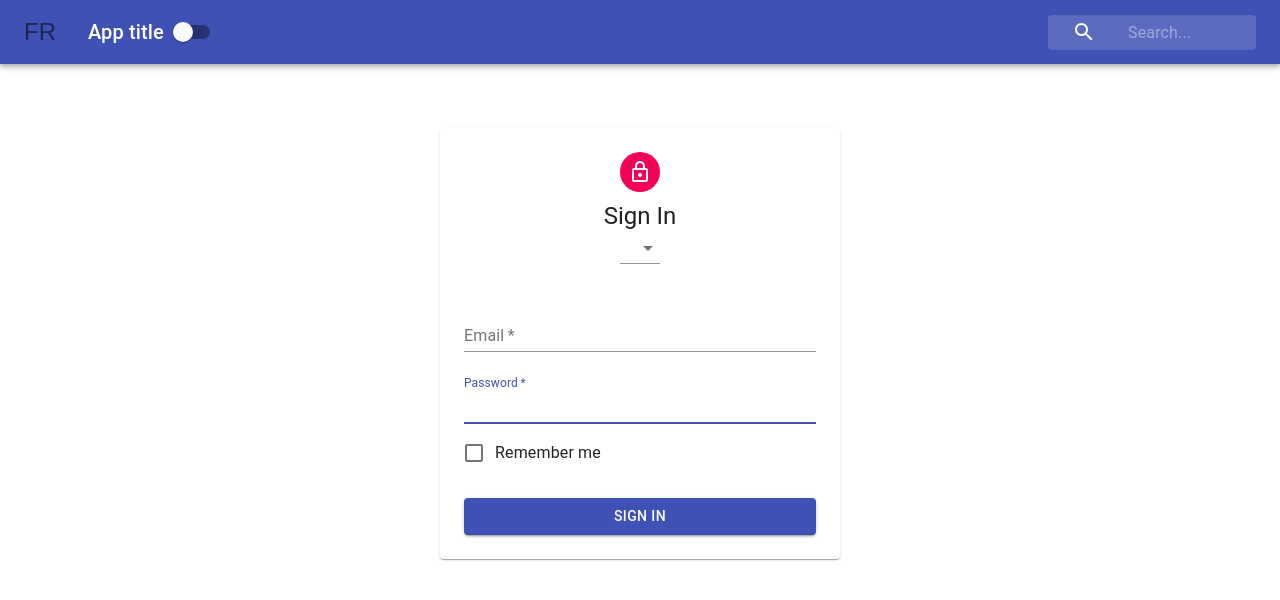
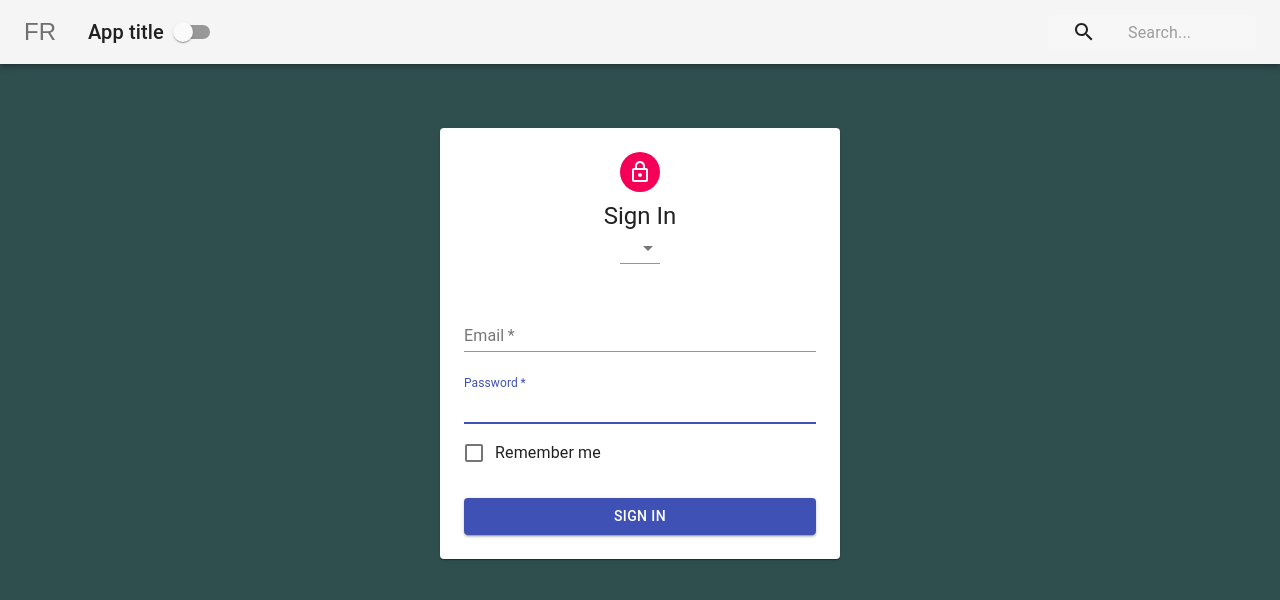
Before and after one commit to usernameistai/context-react-app, a React (Create React App) app: page / in a window 1280 px wide. Shown: the top 600 px of the page. Built offline with nearby package versions, Linux system fonts and the light colour scheme.

Commit message:
using static contextType = ThemeContext and importing ThemeContext, to consume context into NavBar and PageContent

```diff
--- a/src/Form.js
+++ b/src/Form.js
@@ -2,7 +2,7 @@ import React, { Component } from 'react';
 import withStyles from '@material-ui/core/styles/withStyles';
 import Avatar from '@material-ui/core/Avatar';
 import Button from '@material-ui/core/Button';
-import CssBaseline from '@material-ui/core/CssBaseline';
+// import CssBaseline from '@material-ui/core/CssBaseline';
 import FormControl from '@material-ui/core/FormControl';
 import FormControlLabel from '@material-ui/core/FormControlLabel';
 import Checkbox from '@material-ui/core/Checkbox';
@@ -46,7 +46,8 @@ class Form extends Component {
             <Button
               variant="contained"
               type="submit"
-              fullWidth color="primary"
+              fullWidth
+              color="primary"
               className={classes.submit}
             >Sign In</Button>
           </form>
--- a/src/Navbar.js
+++ b/src/Navbar.js
@@ -1,5 +1,6 @@
 import React, { Component } from 'react';
 import { withStyles } from '@material-ui/core/styles';
+import { ThemeContext } from './contexts/ThemeContext';
 import styles from './styles/NavBarStyles';
 import AppBar from '@material-ui/core/AppBar';
 import Toolbar from '@material-ui/core/Toolbar';
@@ -10,11 +11,15 @@ import SearchIcon from '@material-ui/icons/Search';
 import Switch from '@material-ui/core/Switch';
 
 class Navbar extends Component {
+  static contextType = ThemeContext; /** It says look up and see if you are nested inside of a theme
+  context provider, if you are inside more thanone find the nearest one */
   render() {
+    // console.log(this.context);
+    const { isDarkMode } = this.context;
     const { classes } = this.props;
     return (
       <div className={classes.root}>
-        <AppBar position="static" color="primary">
+        <AppBar position="static" color={isDarkMode ? "default" : "primary"}>
           <Toolbar>
             <IconButton className={classes.menuButton}>
               <span>FR</span>
--- a/src/PageContent.js
+++ b/src/PageContent.js
@@ -1,9 +1,12 @@
 import React, { Component } from 'react';
-
-class PageContent extends Component {
+import { ThemeContext } from './contexts/ThemeContext';
+// this is basically a wrapper component
+export default class PageContent extends Component {
+  static contextType= ThemeContext;
   render() {
+    const { isDarkMode } = this.context;
     const styles={
-      backgroundColor: "white",
+      backgroundColor: isDarkMode ? "darkslategrey" : "#f5f5f5",
       height: "100vh",
       width: "100vw"
     };
@@ -14,5 +17,3 @@ class PageContent extends Component {
     );
   }
 }
-
-export default PageContent;
--- a/src/contexts/ThemeContext.js
+++ b/src/contexts/ThemeContext.js
@@ -10,7 +10,7 @@ export class ThemeProvider extends Component {
   render() {
     return (
       <ThemeContext.Provider value={{ ...this.state, tasteLikeChicken: true }}>
-        {this.props.children}
+        {this.props.children} {/**what's inside of it should be able to consume value={{}} */}
       </ThemeContext.Provider>
     )
   }
--- a/src/styles/FormStyles.js
+++ b/src/styles/FormStyles.js
@@ -2,8 +2,8 @@ const styles = theme => ({
   main: {
     width: "auto",
     display: "block",
-    marginLeft: theme.spacing.unit * 3,
-    marginRight: theme.spacing.unit * 3,
+    marginLeft: theme.spacing(3), // replaced theme.spacing.unit * 3
+    marginRight: theme.spacing(3),
     [theme.breakpoints.up("sm")]: {
       width: "400px",
       marginLeft: "auto",
@@ -11,22 +11,22 @@ const styles = theme => ({
     }
   },
   paper: {
-    marginTop: theme.spacing.unit * 8,
+    marginTop: theme.spacing(8),
     display: "flex",
     flexDirection: "column",
     alignItems: "center",
-    padding: `${theme.spacing.unit*2}px ${theme.spacing.unit*3}px ${theme.spacing.unit*3}px`
+    padding: `${theme.spacing(2)}px ${theme.spacing(3)}px ${theme.spacing(3)}px`
   },
   avatar: {
-    margin: theme.spacing.unit,
+    margin: theme.spacing(1), // was theme.spacing.unit
     backgroundColor: theme.palette.secondary.main
   },
   form: {
     width: "100%",
-    marginTop: theme.spacing.unit * 3
+    marginTop: theme.spacing(3)
   },
   submit:{
-    marginTop: theme.spacing.unit * 3
+    marginTop: theme.spacing(3)
   }
 });
 
--- a/src/styles/NavBarStyles.js
+++ b/src/styles/NavBarStyles.js
@@ -28,12 +28,12 @@ const styles = theme => ({ // these are scoped to the component
     marginLeft: 0,
     width: "100%",
     [theme.breakpoints.up("sm")]: {
-      marginLeft: theme.spacing.unit,
+      marginLeft: theme.spacing(1),
       width: "auto"
     }
   },
   searchIcon: {
-    width: theme.spacing.unit * 9,
+    width: theme.spacing(9), // was theme.spacing.unit * 9
     height: "100%",
     position: "absolute",
     display: "flex",
@@ -45,10 +45,10 @@ const styles = theme => ({ // these are scoped to the component
     width: "100%"
   },
   inputInput: {
-    paddingTop: theme.spacing.unit,
-    paddingRight: theme.spacing.unit,
-    paddingBottom: theme.spacing.unit,
-    paddingLeft: theme.spacing.unit * 10,
+    paddingTop: theme.spacing(1),
+    paddingRight: theme.spacing(1),
+    paddingBottom: theme.spacing(1),
+    paddingLeft: theme.spacing(10),
     transition: theme.transitions.create("width"),
     width: "100%",
     [theme.breakpoints.up("sm")]: {
```
